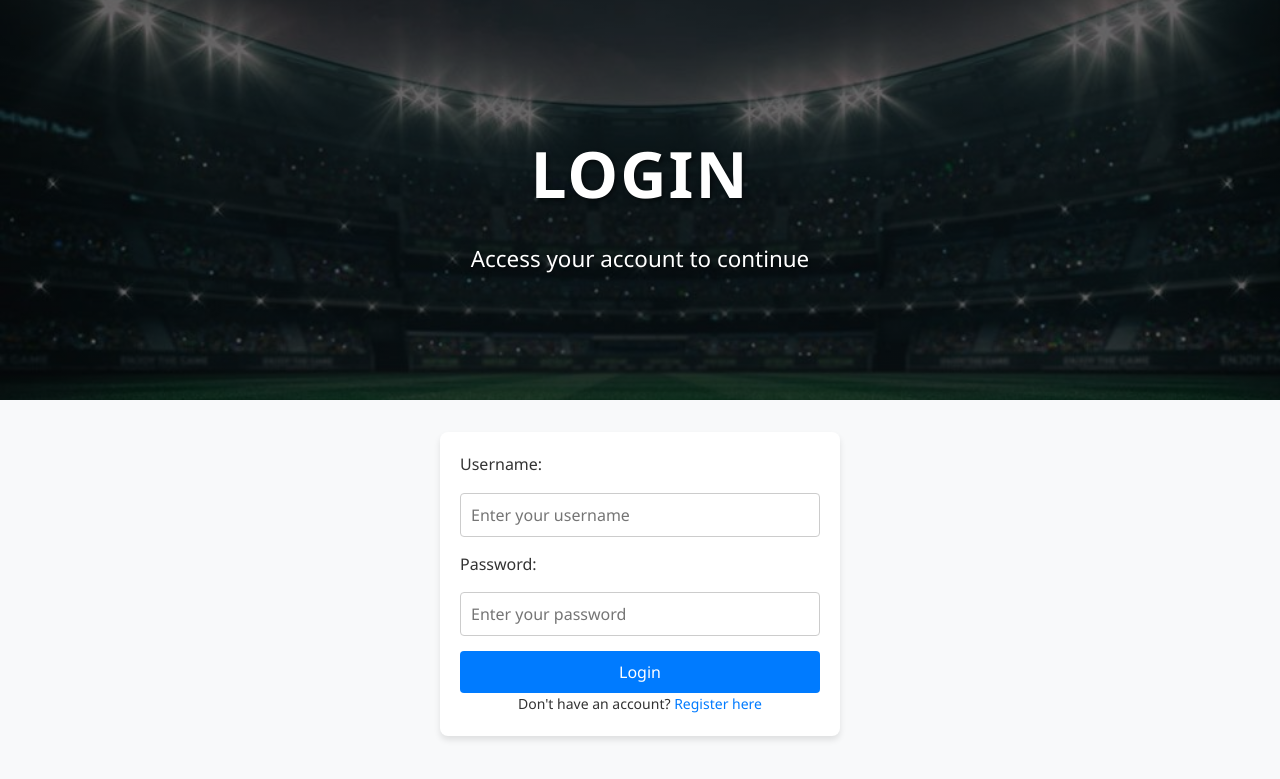
After one commit to Jessieahw/agile, a Flask app: page /login in a window 1280 px wide. The commit adds this page. Shown: the top 779 px of the page. Run offline with Flask 3, Linux system fonts and the light colour scheme.

Commit message:
created login and register page; stored user account data into database

```diff
--- a/server.py
+++ b/server.py
@@ -4,43 +4,130 @@ from flask import Flask, request, jsonify, send_from_directory, render_template
 from threading import Thread
 import os
 
+from flask import Flask, request, jsonify, render_template, redirect, url_for, session
+from flask_sqlalchemy import SQLAlchemy
+from werkzeug.security import generate_password_hash, check_password_hash
+from functools import wraps
+
 # Initialize Flask app
 app = Flask(__name__)
+app.secret_key = 'your_secret_key'  # Required for session management
+
+# Configure SQLite database
+app.config['SQLALCHEMY_DATABASE_URI'] = 'sqlite:///sports.db'
+app.config['SQLALCHEMY_TRACK_MODIFICATIONS'] = False
+db = SQLAlchemy(app)
+
+# Define User model
+class User(db.Model):
+    id = db.Column(db.Integer, primary_key=True)
+    username = db.Column(db.String(80), unique=True, nullable=False)
+    password = db.Column(db.String(200), nullable=False)
+
+# Define Comparison model
+class Comparison(db.Model):
+    id = db.Column(db.Integer, primary_key=True)
+    user_id = db.Column(db.Integer, db.ForeignKey('user.id'), nullable=False)
+    avg_shots = db.Column(db.Float, nullable=False)
+    avg_goals = db.Column(db.Float, nullable=False)
+    avg_fouls = db.Column(db.Float, nullable=False)
+    avg_cards = db.Column(db.Float, nullable=False)
+    shot_accuracy = db.Column(db.Float, nullable=False)
+    matched_team = db.Column(db.String(80), nullable=False)
+
+# Create the database tables
+with app.app_context():
+    db.create_all()
+
+
+
+def login_required(f):
+    @wraps(f)
+    def decorated_function(*args, **kwargs):
+        if 'user_id' not in session:
+            return redirect(url_for('login'))
+        return f(*args, **kwargs)
+    return decorated_function
+
+
+
+
+
+
+# Route for user registration
+@app.route('/register', methods=['GET', 'POST'])
+def register():
+    if request.method == 'POST':
+        username = request.form['username']
+        password = request.form['password']
+        hashed_password = generate_password_hash(password, method='pbkdf2:sha256')
+
+        # Check if the username already exists
+        if User.query.filter_by(username=username).first():
+            return jsonify({'message': 'Username already exists!'})
+
+        new_user = User(username=username, password=hashed_password)
+        db.session.add(new_user)
+        db.session.commit()
+        return redirect(url_for('login'))
+
+    return render_template('register.html')
+
+
 
 # Example user data (replace this with the database query later)
-users = [
-    {"username": "john_doe"},
-    {"username": "jane_smith"},
-    {"username": "jackson"},
-    {"username": "jill_brown"},
-    {"username": "james_bond"}
-]
+# users = [
+#     {"username": "john_doe"},
+#     {"username": "jane_smith"},
+#     {"username": "jackson"},
+#     {"username": "jill_brown"},
+#     {"username": "james_bond"}
+# ]
 
-# Route to handle user search
-@app.route('/search_users', methods=['GET'])
-def search_users():
-    query = request.args.get('query', '').lower()  # Get the query parameter from the request
-    if not query:
-        return jsonify({"users": []})  # Return an empty list if no query is provided
+# Route for user login
+@app.route('/login', methods=['GET', 'POST'])
+def login():
+    if request.method == 'POST':
+        username = request.form['username']
+        password = request.form['password']
+        user = User.query.filter_by(username=username).first()
 
-    # Filter users whose username contains the query (case-insensitive)
-    matching_users = [user for user in users if query in user["username"].lower()]
-    return jsonify({"users": matching_users})  # Return the matching users as JSON
+        if user and check_password_hash(user.password, password):
+            session['user_id'] = user.id
+            return redirect(url_for('landing_page'))
+        else:
+            return jsonify({'message': 'Invalid username or password!'})
 
-# Route to serve the landing page (e.g., index.html)
+    return render_template('login.html')
+
+
+# Route for user logout
+@app.route('/logout')
+def logout():
+    session.pop('user_id', None)
+    return redirect(url_for('login'))
+
+
+
+
+
 @app.route('/')
 def landing_page():
+    if 'user_id' not in session:  # Check if the user is logged in
+        return redirect(url_for('register'))
     print("Landing page served")
-    return render_template('index.html',username="Jessie")
+    return render_template('index.html', username="Jessie")
+
 
 @app.route('/forum')
 def forum_page():
     return render_template('forum.html')
 
+
+
 @app.route('/epl')
 def epl_page():
     return render_template('epl/epl.html')
-
 
 @app.route('/afl')
 def afl_page():
@@ -55,6 +142,52 @@ def bbl_page():
     return render_template('bbl.html')
 
 
+@app.route('/teams')
+def teams():
+    return render_template('teams.html')
+
+
+@app.route('/data')
+def data():
+    return render_template('data.html')
+
+
+
+
+
+@app.route('/save_comparison', methods=['POST'])
+@login_required
+def save_comparison():
+    data = request.json
+    comparison = Comparison(
+        user_id=session['user_id'],
+        avg_shots=data['avg_shots'],
+        avg_goals=data['avg_goals'],
+        avg_fouls=data['avg_fouls'],
+        avg_cards=data['avg_cards'],
+        shot_accuracy=data['shot_accuracy'],
+        matched_team=data['matched_team']
+    )
+    db.session.add(comparison)
+    db.session.commit()
+    return jsonify({'message': 'Comparison saved successfully!'})
+
+
+
+
+
+# Route to handle user search
+@app.route('/search_users', methods=['GET'])
+def search_users():
+    query = request.args.get('query', '').lower()  # Get the query parameter from the request
+    if not query:
+        return jsonify({"users": []})  # Return an empty list if no query is provided
+
+    # Filter users whose username contains the query (case-insensitive)
+    matching_users = [user for user in users if query in user["username"].lower()]
+    return jsonify({"users": matching_users})  # Return the matching users as JSON
+
+
 
 
 # Route to serve static files (e.g., HTML, CSS, JS)
@@ -62,38 +195,11 @@ def bbl_page():
 def serve_static(filename):
     return send_from_directory('static', filename)
 
-# Start Flask server in a separate thread
-def start_flask():
-    app.run(port=5000, debug=True, use_reloader=False)
-
-# # Start the static file server
-# def start_static_server():
-#     from http.server import HTTPServer, SimpleHTTPRequestHandler
-
-#     class CORSRequestHandler(SimpleHTTPRequestHandler):
-#         def end_headers(self):
-#             self.send_header('Access-Control-Allow-Origin', '*')
-#             self.send_header('Access-Control-Allow-Methods', 'GET')
-#             self.send_header('Cache-Control', 'no-store, no-cache, must-revalidate')
-#             return super().end_headers()
-
-#     server_address = ('', 8000)
-#     httpd = HTTPServer(server_address, CORSRequestHandler)
-#     print("Starting static file server on port 8000")
-#     print("Open http://localhost:8000/index.html in your browser")
-#     httpd.serve_forever()
-
-
-@app.route('/teams')
-def teams():
-    return render_template('teams.html')
+# # Start Flask server in a separate thread
+# def start_flask():
+#     app.run(port=5000, debug=True, use_reloader=False)
 
 
 
-
-@app.route('/data')
-def data():
-    return render_template('data.html')
-
 if __name__ == '__main__':
     app.run(port=5000, debug=True, use_reloader=False)
--- a/static/css/landing_style.css
+++ b/static/css/landing_style.css
@@ -202,3 +202,61 @@ body {
 .main-nav .nav-link:hover {
     background-color: rgba(255, 255, 255, 0.1);
 }
+
+
+/* General form container styling */
+.form-container {
+    max-width: 400px;
+    margin: 0 auto;
+    padding: 20px;
+    background-color: #ffffff;
+    border-radius: 8px;
+    box-shadow: 0 4px 6px rgba(0, 0, 0, 0.1);
+}
+
+/* Form box styling */
+.form-box {
+    display: flex;
+    flex-direction: column;
+    gap: 15px;
+}
+
+/* Input fields */
+input[type="text"], input[type="password"] {
+    width: 100%;
+    padding: 10px;
+    border: 1px solid #ccc;
+    border-radius: 4px;
+    font-size: 16px;
+}
+
+/* Submit button */
+.form-button {
+    padding: 10px;
+    background-color: #007BFF;
+    color: #ffffff;
+    border: none;
+    border-radius: 4px;
+    font-size: 16px;
+    cursor: pointer;
+    transition: background-color 0.3s ease;
+}
+
+.form-button:hover {
+    background-color: #0056b3;
+}
+
+/* Form footer links */
+.form-footer {
+    text-align: center;
+    font-size: 14px;
+}
+
+.form-footer a {
+    color: #007BFF;
+    text-decoration: none;
+}
+
+.form-footer a:hover {
+    text-decoration: underline;
+}
--- /dev/null
+++ b/templates/login.html
@@ -0,0 +1,30 @@
+<!DOCTYPE html>
+<html lang="en">
+<head>
+    <meta charset="UTF-8">
+    <meta name="viewport" content="width=device-width, initial-scale=1.0">
+    <title>Login</title>
+    <link rel="stylesheet" href="{{ url_for('static', filename='css/landing_style.css') }}">
+</head>
+<body>
+    <div class="header-background">
+        <h1>Login</h1>
+        <p class="subtitle">Access your account to continue</p>
+    </div>
+
+    <div class="content">
+        <div class="form-container">
+            <form method="POST" action="/login" class="form-box">
+                <label for="username">Username:</label>
+                <input type="text" id="username" name="username" placeholder="Enter your username" required>
+
+                <label for="password">Password:</label>
+                <input type="password" id="password" name="password" placeholder="Enter your password" required>
+
+                <button type="submit" class="form-button">Login</button>
+            </form>
+            <p class="form-footer">Don't have an account? <a href="/register">Register here</a></p>
+        </div>
+    </div>
+</body>
+</html>
```
Also changed, not shown: templates/epl/epl.html (+29 -12 lines), templates/register.html (added, +30 -0 lines), instance/sports.db (added), 1 other file.
